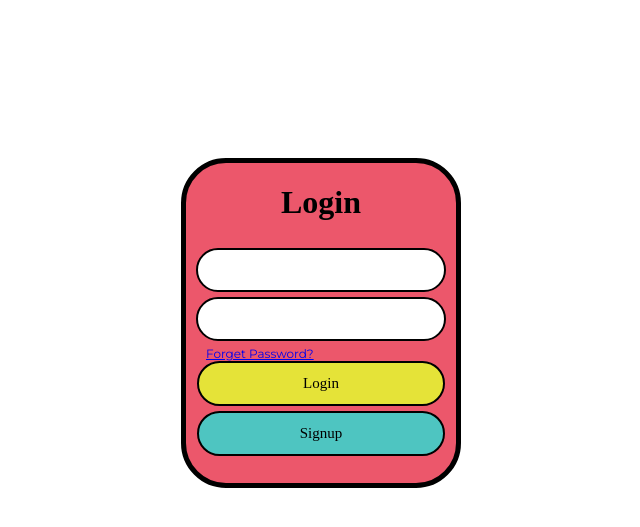
After one commit to SaadSubhaniTheProgrammerVersion/Distributed-File-System, a Flask app: page /Login in a window 1280 px wide. The commit adds this page. Shown: the top 527 px of the page, without its empty margins (377-1017 px from the left). Run offline with Flask 3, Linux system fonts and the light colour scheme; parts of the project's set-up code (start-up, migrations or seed data) failed here and were passed over.

Commit message:
Surprising New Features

```diff
--- a/main.py
+++ b/main.py
@@ -2,66 +2,112 @@ from flask import Flask, render_template, request, redirect, url_for, session, f
 from werkzeug.utils import secure_filename
 from werkzeug.datastructures import  FileStorage
 import os
+import Database
+import time
 
 app = Flask(__name__)
 
 
 STORAGE_DIRECTORY=r'C:\Users\huzai\Documents\GitHub\Distributed-File-System\static\files'
-apitoken="shahkhalid"
+app.secret_key = 'shahkhalid'
+APITOKEN="shahkhalid"
+USERNAME="shahkhalid"
+PASSWORD="shahkhalid"
+
 
 @app.route("/")
 def Index():
     return render_template("Index.html")
 
+@app.route("/Login")
+def Login():
+    session['logined']="False"
+    return render_template("Login.html")
+
+@app.route("/Authenticate", methods=['POST'])
+def Authenticate():
+    username = request.form.get('username')
+    password = request.form.get('password')
+
+    if username==USERNAME and password==PASSWORD:
+        session['username'] = username
+        session['logined']="True"
+        return redirect(url_for('Files'))
+    else:
+        session['logined']="False"
+        return redirect(url_for('Login'))
+
+
 @app.route("/Files")
 def Files():
-    file_names = []
+    if session['logined']=="True":
+        file_names = []
 
-    for filename in os.listdir(STORAGE_DIRECTORY):
-        filepath=os.path.join(STORAGE_DIRECTORY, filename)
-        file_info = {
-            "name": filename,
-            'path': filepath,
-            'size':str(round(os.path.getsize(filepath)/ (1024 * 1024),1))+" MB" ,
-        }
-        file_names.append(file_info)
+        files=Database.readFiles()
 
-    return render_template('Files.html', file_names=file_names)
+        for file in files:
+            file_info = {
+                "name": file.get('name'),
+                'path': file.get('path'),
+                'time':file.get('time'),
+                'author':file.get('author'),
+                'size': str(round(os.path.getsize(file.get('path'))/ (1024 * 1024),1))+" MB" ,
+            }
+            file_names.append(file_info)
+
+        return render_template('Files.html', file_names=file_names)
+    else:
+        return redirect(url_for('Login'))
 
 @app.route('/View/<path:file_path>')
 def View(file_path):
-    if os.path.exists(file_path):
-        return send_file(file_path)
+    if session['logined']=="True":
+        if os.path.exists(file_path):
+            return send_file(file_path)
+        else:
+            return redirect(url_for('Files'))
     else:
-        return redirect(url_for('Files'))
+        return redirect(url_for('Login'))
 
 
 @app.route('/Download/<path:file_path>')
 def Download(file_path):
-    return send_file(file_path, as_attachment=True)
+    if session['logined']=="True":
+        return send_file(file_path, as_attachment=True)
+    else:
+        return redirect(url_for('Login'))
 
-@app.route('/Delete/<path:file_path>')
-def Delete(file_path):
-    if os.path.exists(file_path):
-        os.remove(file_path)
-        return redirect(url_for('Files'))
-    else:
-        return redirect(url_for('Files'))
-
-@app.route('/Upload', methods = ['GET', 'POST'])
-def Upload():
-    if request.method == 'POST':
-        f = request.files['file']
-        if f :
-            filename = secure_filename(f.filename)
-            f.save(os.path.join(STORAGE_DIRECTORY, filename))
+@app.route('/Delete/<path:file_name>')
+def Delete(file_name):
+    if session['logined']=="True":
+        if os.path.exists(os.path.join(STORAGE_DIRECTORY, file_name)):
+            os.remove(os.path.join(STORAGE_DIRECTORY, file_name))
+            Database.deleteFile(file_name)
             return redirect(url_for('Files'))
         else:
             return redirect(url_for('Files'))
     else:
-        return redirect(url_for('Files'))
+        return redirect(url_for('Login'))
 
+@app.route('/Upload', methods = ['GET', 'POST'])
+def Upload():
+    if session['logined']=="True":
+        if request.method == 'POST':
+            f = request.files['file']
+            if f :
+                filename = secure_filename(f.filename)
+                f.save(os.path.join(STORAGE_DIRECTORY, filename))
+                Database.addFile(filename,os.path.join(STORAGE_DIRECTORY, filename),session['username'])
+                return redirect(url_for('Files'))
+            else:
+                return redirect(url_for('Files'))
+        else:
+            return redirect(url_for('Files'))
+    else:
+        return redirect(url_for('Login'))
 
 
 if __name__ == "__main__":
+    Database.createtable()
     app.run()
+    session['logined']="False"
--- /dev/null
+++ b/static/css/login.css
@@ -0,0 +1,237 @@
+body {
+    font-family: 'Montserrat';
+}
+
+
+@media screen and (min-width: 1024px) {
+    .logincontainer {
+        position: relative;
+        top: 150px;
+        left: 550px;
+        border: 5px solid black;
+        border-radius: 45px;
+        max-width: 270px;
+        min-height: 320px;
+        background-color: #EC576B;
+    }
+
+    .textinput {
+        height: 10px;
+        width: 80%;
+        padding: 15px;
+        margin-top: 5px;
+        border-radius: 45px;
+        border: 2px solid black;
+        background: white;
+    }
+
+    .textinput {
+            background-color: white;
+            outline: none;
+        }
+
+
+    .btnlogin {
+        color: black;
+        width: 92%;
+        padding: 12px;
+        margin-left: 0px;
+        margin-top: 20px;
+        border-radius: 45px;
+        border: 2px solid black;
+        font-size: 15px;
+        font-family: 'Script MT';
+        background-color: #E5E338;
+    }
+
+        .btnlogin:hover {
+            opacity: 1;
+        }
+
+    .btnsignup {
+        color: black;
+        width: 92%;
+        padding: 12px;
+        margin-left: 0px;
+        margin-top: 5px;
+        border-radius: 45px;
+        border: 2px solid black;
+        font-size: 15px;
+        font-family: 'Script MT';
+        background-color: #4EC5C1;
+    }
+
+        .btnsignup:hover {
+            opacity: 1;
+        }
+
+    .login {
+        font-family: 'Script MT';
+        text-align: center;
+    }
+}
+
+
+@media screen and (min-width: 480px) and (max-width:1023px) {
+    .logincontainer {
+        position: relative;
+        top: 150px;
+        left: 270px;
+        border: 5px solid black;
+        border-radius: 45px;
+        max-width: 270px;
+        min-height: 320px;
+        background-color: #EC576B;
+    }
+
+    input[type="text"],
+    input[type="password"], input[type="email"], input[type="number"] {
+        height: 10px;
+        width: 80%;
+        padding: 15px;
+        margin-top: 5px;
+        border-radius: 45px;
+        border: 2px solid black;
+        background: white;
+    }
+
+        input[type="text"]:focus,
+        input[type="password"]:focus {
+            background-color: white;
+            outline: none;
+        }
+
+
+    .btnlogin {
+        color: black;
+        width: 92%;
+        padding: 12px;
+        margin-left: 0px;
+        margin-top: 20px;
+        border-radius: 45px;
+        border: 2px solid black;
+        font-size: 15px;
+        font-family: 'Script MT';
+        background-color: #E5E338;
+    }
+
+        .btnlogin:hover {
+            opacity: 1;
+        }
+
+    .btnsignup {
+        color: black;
+        width: 92%;
+        padding: 12px;
+        margin-left: 0px;
+        margin-top: 5px;
+        border-radius: 45px;
+        border: 2px solid black;
+        font-size: 15px;
+        font-family: 'Script MT';
+        background-color: #4EC5C1;
+    }
+
+        .btnsignup:hover {
+            opacity: 1;
+        }
+
+    .login {
+        font-family: 'Script MT';
+        text-align: center;
+    }
+}
+
+
+@media screen and (min-width: 320px) and (max-width:480px) {
+    .logincontainer {
+        position: relative;
+        top: 150px;
+        left:40px;
+        border: 5px solid black;
+        border-radius: 45px;
+        max-width: 270px;
+        min-height: 320px;
+        background-color: #EC576B;
+    }
+
+    input[type="text"],
+    input[type="password"], input[type="email"], input[type="number"] {
+        height: 10px;
+        width: 80%;
+        padding: 15px;
+        margin-top: 5px;
+        border-radius: 45px;
+        border: 2px solid black;
+        background: white;
+    }
+
+        input[type="text"]:focus,
+        input[type="password"]:focus {
+            background-color: white;
+            outline: none;
+        }
+
+
+    .btnlogin {
+        color: black;
+        width: 92%;
+        padding: 12px;
+        margin-left: 0px;
+        margin-top: 20px;
+        border-radius: 45px;
+        border: 2px solid black;
+        font-size: 15px;
+        font-family: 'Script MT';
+        background-color: #E5E338;
+    }
+
+        .btnlogin:hover {
+            opacity: 1;
+        }
+
+    .btnsignup {
+        color: black;
+        width: 92%;
+        padding: 12px;
+        margin-left: 0px;
+        margin-top: 5px;
+        border-radius: 45px;
+        border: 2px solid black;
+        font-size: 15px;
+        font-family: 'Script MT';
+        background-color: #4EC5C1;
+    }
+
+        .btnsignup:hover {
+            opacity: 1;
+        }
+
+    .login {
+        font-family: 'Script MT';
+        text-align: center;
+    }
+}
+
+
+body::-webkit-scrollbar {
+    width: 12px;
+}
+
+body::-webkit-scrollbar-track {
+    background: #0b0b45;
+}
+
+body::-webkit-scrollbar-thumb {
+    background-color: white; /* color of the scroll thumb */
+    border-radius: 20px;
+    border: 3px solid #0b0b45;
+}
+
+form {
+    align-content: center;
+    place-content: center;
+    place-items: center;
+    place-self: center;
+    text-align: center;
+}
--- a/templates/Files.html
+++ b/templates/Files.html
@@ -21,7 +21,9 @@
             <thead>
                 <tr>
                     <th>File</th>
+                    <th>Author</th>
                     <th>Size</th>
+                    <th>Time</th>
                     <th><i class="fa fa-eye"></i>&nbsp;View</th>
                     <th><i class="fa fa-download"></i>&nbsp;Download</th>
                     <th><i class="fa fa-trash-o"></i>&nbsp;Delete</th>
@@ -31,7 +33,9 @@
                 {% for file_name in file_names %}
                 <tr>
                     <td>{{ file_name.name }}</td>
+                    <td>{{ file_name.author }}</td>
                     <td>{{ file_name.size }}</td>
+                    <td>{{ file_name.time }}</td>
                     <td>
                         <a href="/View/{{ file_name.path }}" style="color: black;" class="download-button"><i class="fa fa-eye"></i>&nbsp;View</a>
                     </td>
@@ -39,7 +43,7 @@
                         <a href="/Download/{{ file_name.path }}" class="download-button"><i class="fa fa-download"></i>&nbsp;Download</a>
                     </td>
                     <td>
-                        <a href="/Delete/{{ file_name.path }}" style="color: red;" class="download-button"><i class="fa fa-trash-o"></i>&nbsp;<b>Delete</b></a>
+                        <a href="/Delete/{{ file_name.name }}" style="color: red;" class="download-button"><i class="fa fa-trash-o"></i>&nbsp;<b>Delete</b></a>
                     </td>
                 </tr>
                 {% endfor %}
--- /dev/null
+++ b/templates/Login.html
@@ -0,0 +1,32 @@
+<!DOCTYPE html>
+<html lang="en">
+<head>
+    <meta charset="UTF-8">
+    <meta http-equiv="X-UA-Compatible" content="IE=edge">
+    <meta name="viewport" content="width=device-width, initial-scale=1.0">
+    <link href='https://fonts.googleapis.com/css?family=Montserrat' rel='stylesheet'>
+    <link rel="icon" href="https://img.icons8.com/external-xnimrodx-lineal-xnimrodx/64/fa314a/external-login-ui-and-ux-xnimrodx-lineal-xnimrodx.png">
+    <link rel="stylesheet" href="/static/css/login.css">
+    <title>Login | SHAShare</title>
+</head>
+
+<body>
+
+    <div class="logincontainer" style="vertical-align: central">
+        <form action = "http://localhost:5000/Authenticate" method = "POST" enctype = "multipart/form-data">
+            <h1 class="login">Login</h1>
+
+            <input type="text" class="textinput"  id="username" name="username" required>
+            <br>
+            <input type="password" class="textinput" id="password" name="password" required>
+            <a href="/User/ForgetPassword" style="text-align: end; top: 183px; left: 20px; font-size: 12px; position: absolute; ">Forget Password?</a>
+
+            <button type="submit" class="btnlogin">Login</button>
+            <a href="/User/Signup">
+                <button type="button" class="btnsignup">Signup</button>
+            </a>
+        </form>
+
+    </div>
+</body>
+</html>
--- a/templates/index.html
+++ b/templates/index.html
@@ -28,7 +28,7 @@
             <div class="container px-4 text-center">
                 <h1 class="fw-bolder">Welcome to SHA Share</h1>
                 <p class="lead">ShareNet: A distributed client-server file sharing system that allows seamless file synchronization, secure data transfer, and collaborative sharing across multiple devices.</p>
-                <a class="btn btn-lg btn-light special" href={{url_for('Files')}}>Start Sharing Now</a>
+                <a class="btn btn-lg btn-light special" href={{url_for('Login')}}>Start Sharing Now</a>
             </div>
         </header>
         <!-- About section-->
```
Also changed, not shown: Database.py (added, +56 -0 lines), database.db (added).
